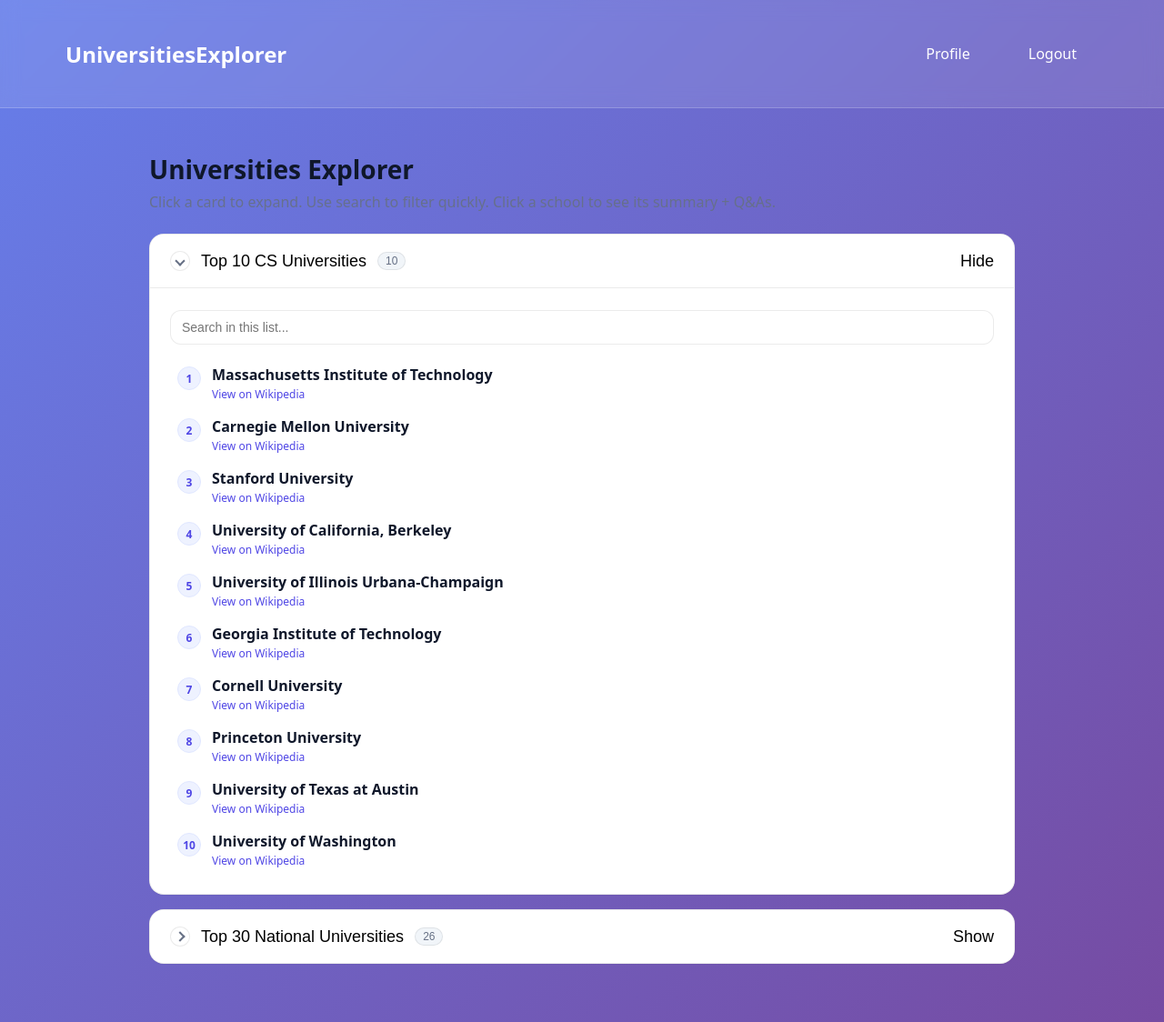
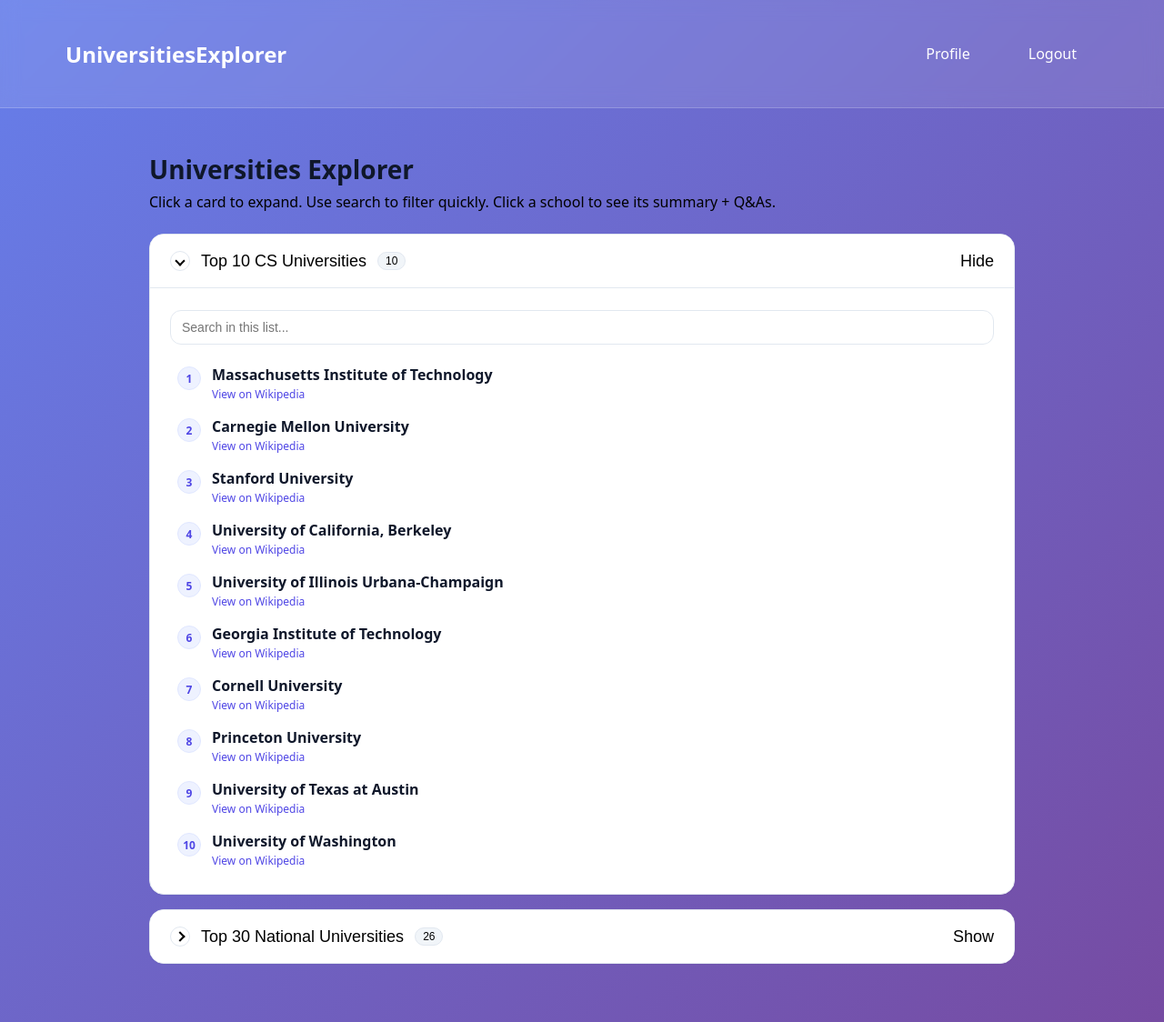
Before and after one commit to azazaz123010/rag, a Flask app: page /index in a window 1280 px wide. Shown: the whole page at 91% size. Run offline with Flask 3, Linux system fonts and the light colour scheme.

Commit message:
Update index.html

```diff
--- a/templates/index.html
+++ b/templates/index.html
@@ -6,13 +6,6 @@
   <meta name="viewport" content="width=device-width, initial-scale=1" />
   <link type="text/css" rel="stylesheet" href="{{ url_for('static', filename='style.css') }}">
 
-  <!-- Optional accent variables for the polished card/modal look -->
-  <style>
-    :root { --card:#fff; --ring:rgba(0,0,0,.08); --muted:#667085; }
-    body { background: linear-gradient(135deg,#667eea 0%,#764ba2 100%); }
-    .subtitle { opacity:.9 }
-    /* List + modal cosmetics kept minimal; your style.css carries most of it */
-  </style>
 </head>
 <body>
   <!-- Old navbar kept -->
```
